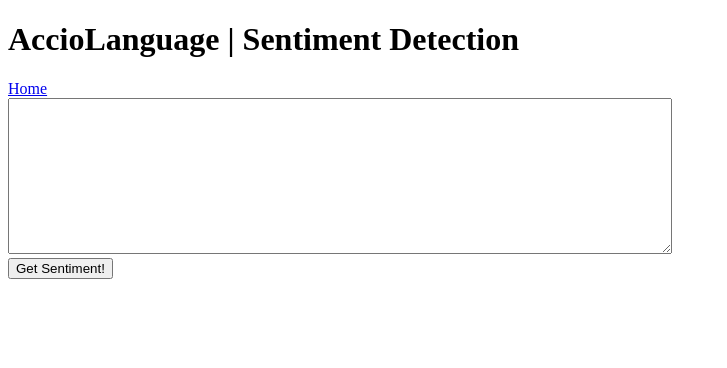
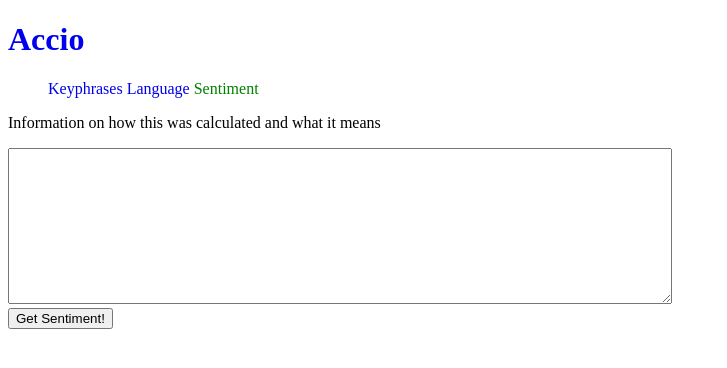
Before and after one commit to 123cristen/AccioLanguage, a Flask app: page /sentiment in a window 1280 px wide. Shown: the top 368 px of the page, without its empty margins (0-727 px from the left). Run offline with Flask 2, Linux system fonts and the light colour scheme.

Commit message:
update styling

```diff
--- a/routes.py
+++ b/routes.py
@@ -12,7 +12,7 @@ app = Flask(__name__)
 def home():
 	return render_template(
 		'index.html',
-		title='AccioLanguage',
+		title='Accio',
 	)
 
 @app.route("/language")
@@ -33,7 +33,7 @@ def keyphrases():
 def sentiment():
 	return render_template(
 		'sentiment.html',
-		title='AccioLanguage | Sentiment Detection',
+		title='Sentiment Detection',
 	)
 
 @app.route("/show_sentiment", methods=['POST'])
@@ -43,8 +43,8 @@ def show_sentiment():
 	result = get_sentiment(text);
 	return render_template(
 		'show_sentiment.html',
-		title='AccioLanguage | Sentiment Detection',
-		outputs = result,
+		title='Sentiment Detection Results',
+		score = result,
 		text = text,
 	)
 
--- a/sentiment.py
+++ b/sentiment.py
@@ -18,7 +18,7 @@ def get_sentiment(text):
 	response = urllib2.urlopen(req)
 	result = response.read()
 	obj = json.loads(result)
-	output_texts = ""
+	score = ""
 	for sentiment_analysis in obj['documents']:
-	    output_texts += 'score: ' + str(sentiment_analysis['score'])+ "\n"
-	return output_texts
+	    score += str(sentiment_analysis['score'])
+	return score
--- /dev/null
+++ b/static/content/site.css
@@ -0,0 +1,15 @@
+* {
+	text-decoration: none;
+}
+
+a.active {
+	color: green;
+}
+
+.navigation li {
+	display: inline-block;
+}
+
+a:hover {
+	color: blue;
+}
--- a/templates/sentiment.html
+++ b/templates/sentiment.html
@@ -3,12 +3,18 @@
 <head>
     <meta charset="utf-8" />
     <meta name="viewport" content="width=device-width, initial-scale=1.0">
-    <title>{{ title }}</title>
+    <title>Accio | {{ title }}</title>
+    <link rel="stylesheet" type="text/css" href="/static/content/site.css" />
 </head>
 
 <body>
-    <h1>{{ title }}</h1>
-    <a href="/">Home</a>
+    <h1 id="logo"><a href="/">Accio</a></h1>
+    <ul class="navigation">
+        <li><a href="keyphrases">Keyphrases</a></li>
+        <li><a href="language">Language</a></li>
+        <li><a href="sentiment" class="active">Sentiment</a></li>
+    </ul>
+    <p>Information on how this was calculated and what it means</p>
     <form action='show_sentiment' method="POST">
     	<textarea name="text_input" rows="10" cols="80"></textarea>
         <div></div>
```
Also changed, not shown: templates/index.html (+8 -4 lines), templates/show_sentiment.html (+11 -5 lines).
